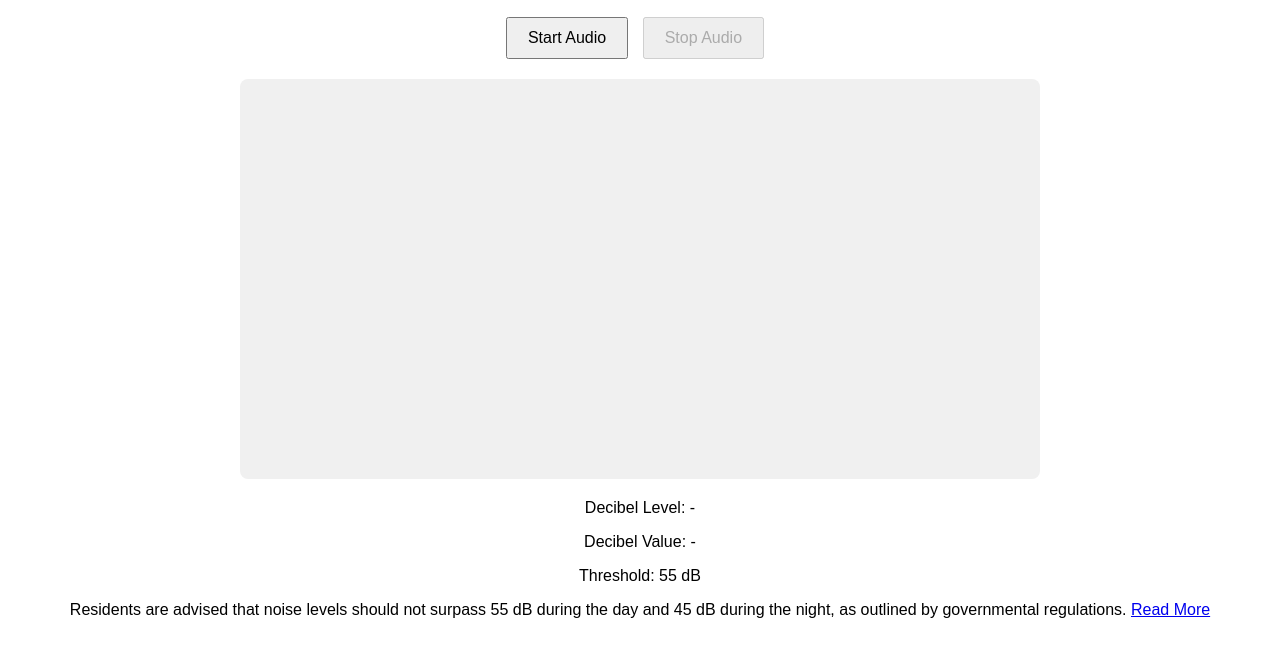
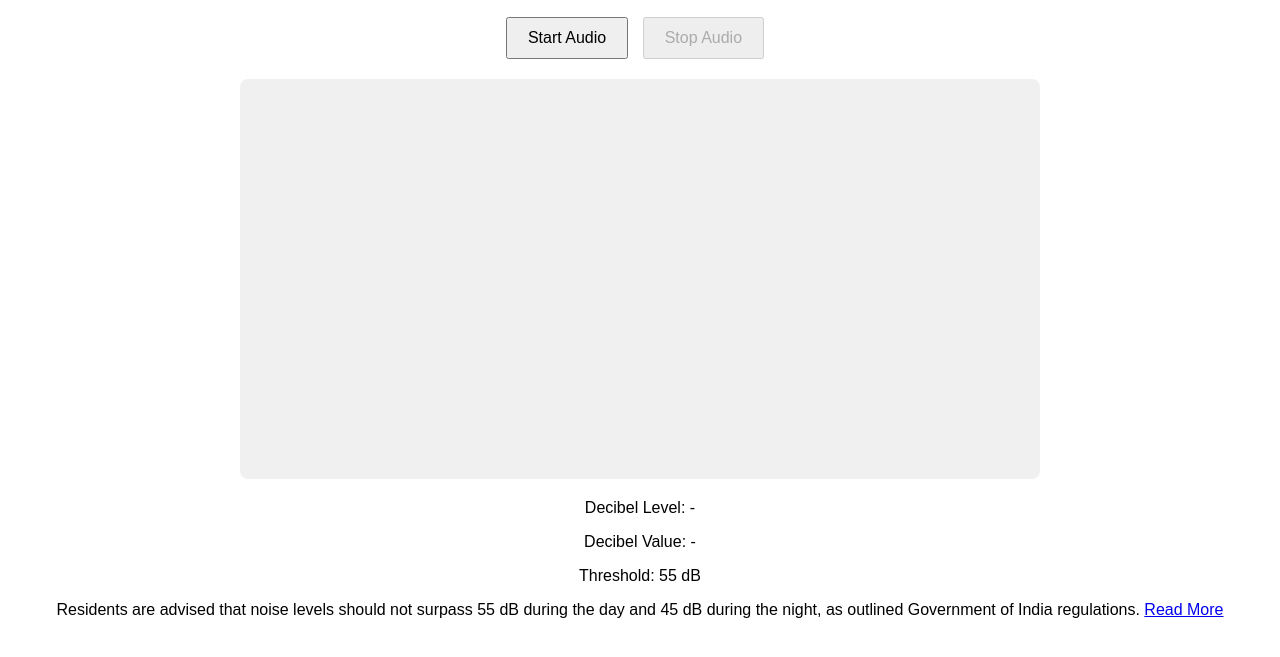
Before and after one commit to swarooppatilx/sound-pollution-detector, a plain HTML site: page index.html in a window 1280 px wide. Shown: the part 89-746 px from the top of the page. Drawn offline with Linux system fonts and the light colour scheme.

Commit message:
Update index.html

```diff
--- a/index.html
+++ b/index.html
@@ -21,7 +21,7 @@
         <p>Threshold: <span id="thresholdValue">-</span> dB</p>
         <p id="warningMessage" style="display: none; color: red;">Warning: Potential Sound Pollution!</p>
         <p>
-            Residents are advised that noise levels should not surpass 55 dB during the day and 45 dB during the night, as outlined by governmental regulations.
+            Residents are advised that noise levels should not surpass 55 dB during the day and 45 dB during the night, as outlined Government of India regulations.
             <a href="https://pib.gov.in/newsite/PrintRelease.aspx?relid=67367">Read More</a>
     </div>
     <script src="script.js"></script>
```
